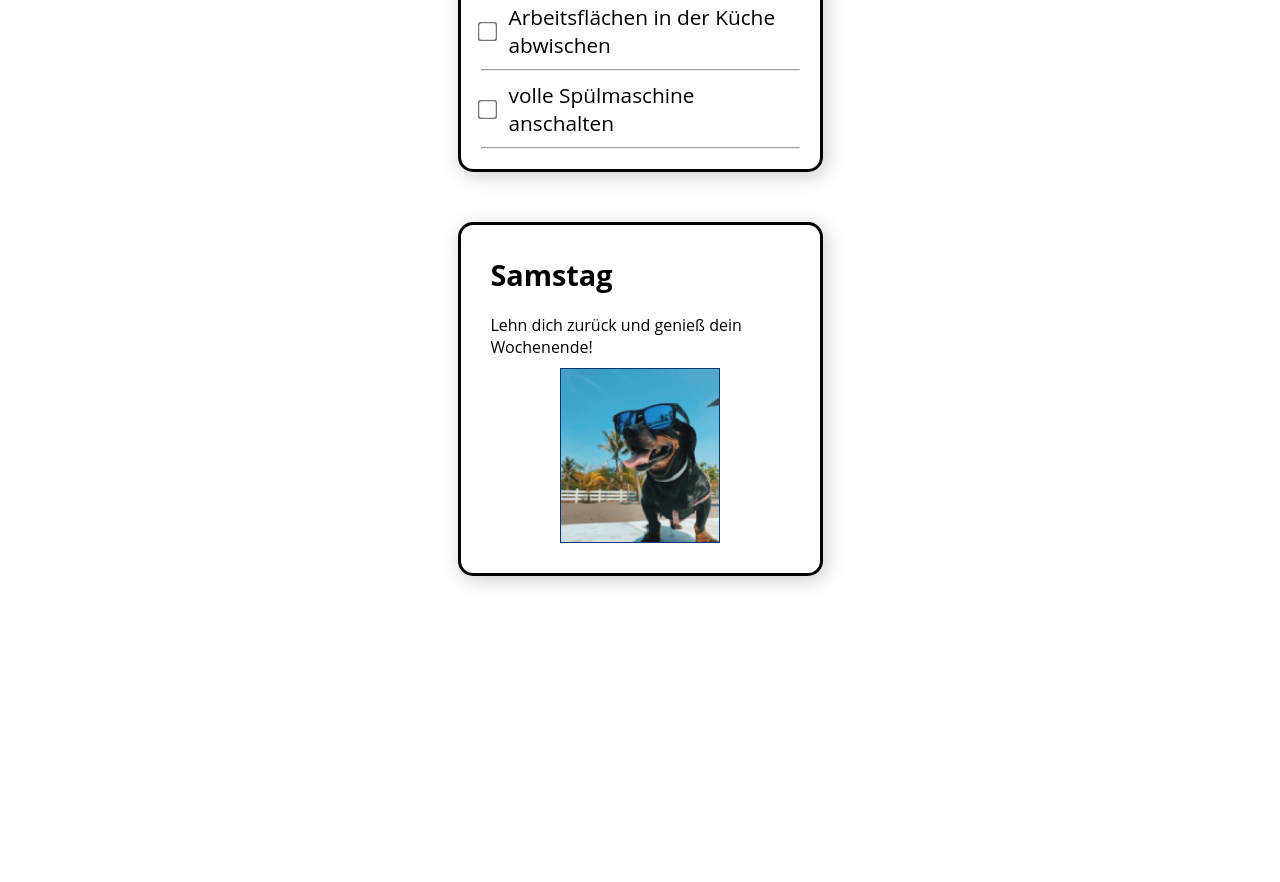
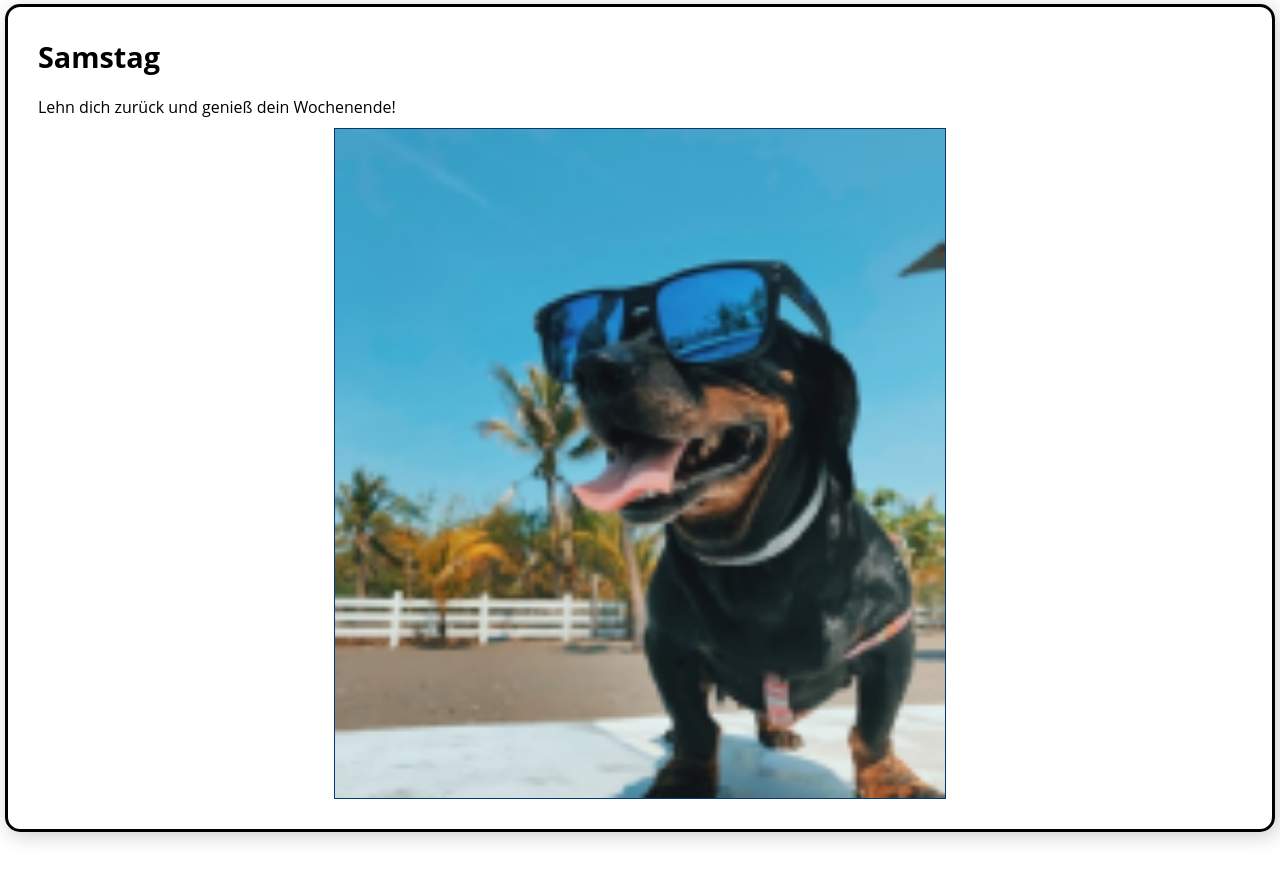
Before and after one commit to alicie232/capstone-project, a React (Create React App) app: page /all in a window 1280 px wide. Shown: the part 900-1782 px from the top of the page. Before the commit the page ends 1526 px from the top, so only its background shows below. Built offline with nearby package versions, Linux system fonts and the light colour scheme.

Commit message:
create Routes

```diff
--- a/src/App.js
+++ b/src/App.js
@@ -5,6 +5,8 @@ import NewTodoForm from './components/NewTodoForm';
 import {loadFromLocalStorage, writeToLocalStorage} from './util/localstorage';
 import {dailyTodos} from './db';
 import Navigation from './components/Navigation/Navigation';
+import {Route, Routes} from 'react-router-dom';
+import TaskList from './components/TaskList';
 
 const templatesFromLocal = loadFromLocalStorage('TaskTemplates');
 const todosFromLocal = loadFromLocalStorage(new Date().toLocaleDateString());
@@ -105,6 +107,10 @@ export default function App() {
 
       <Navigation />
 
+      <Routes>
+        <Route
+          path="/"
+          element={
             <HomePage
               todos={todos}
               onTodoCheck={handleTodos}
@@ -114,6 +120,21 @@ export default function App() {
               deleteTodo={handleDeleteTodo}
               edit={edit}
             />
+          }
+        />
+        <Route
+          path="all"
+          element={
+            <TaskList
+              todos={todos}
+              onTodoCheck={handleTodos}
+              insertNewTodo={insertNewTodo}
+              taskTemplates={taskTemplates}
+              deleteTodo={handleDeleteTodo}
+            />
+          }
+        />
+      </Routes>
     </>
   );
 }
```
Lines whose indentation alone changed are shown as unchanged.
